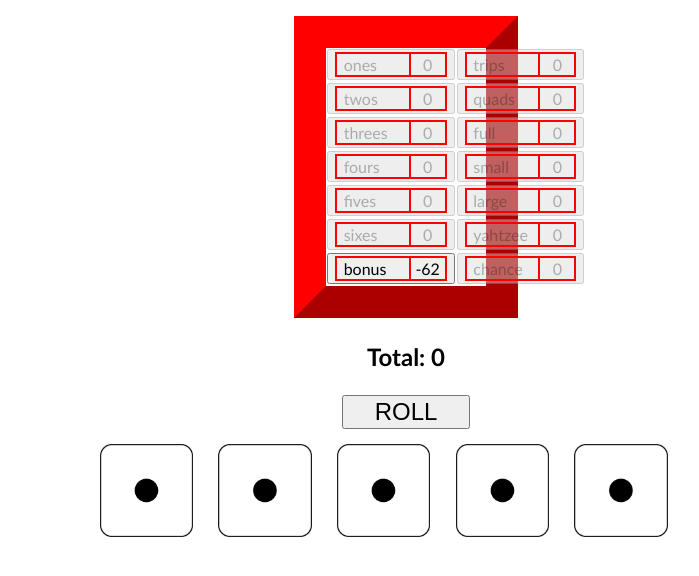
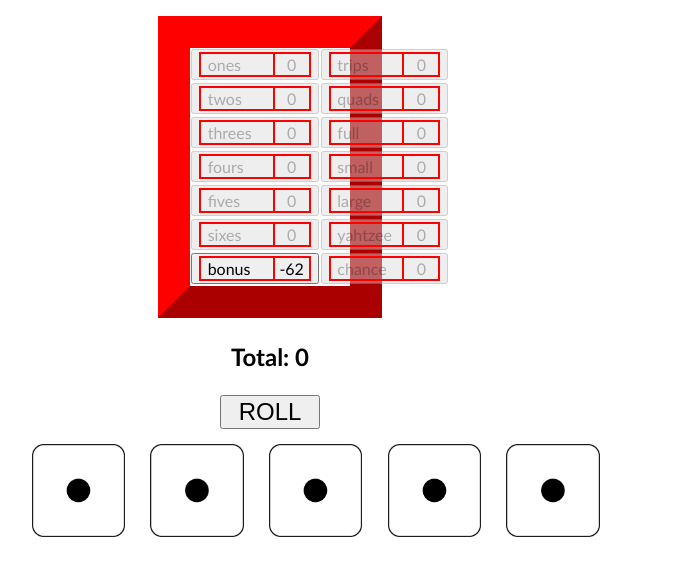
Before and after one commit to benbradford/yahtzoo, a React (Create React App) app: page / in a window 1280 px wide. Shown: the top 576 px of the page, without its empty margins (234-933 px from the left). Built offline with nearby package versions, Linux system fonts and the light colour scheme; the HTML template or start-up script is replaced by a standard one.

Commit message:
fit to frame

```diff
--- a/src/App.css
+++ b/src/App.css
@@ -1,6 +1,7 @@
 .App {
   text-align: center;
 
+  width: 63em;
 }
 
 .Dice-Together {
```
